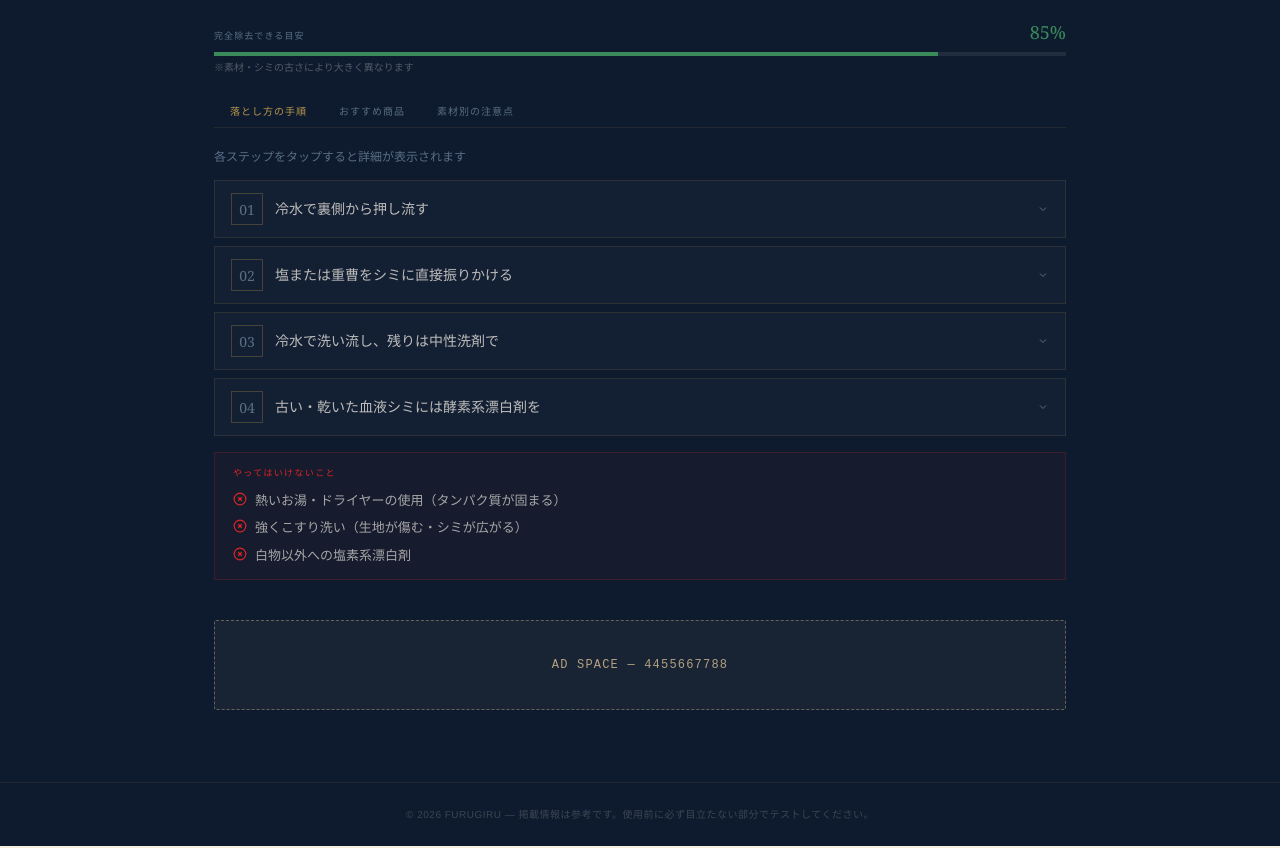
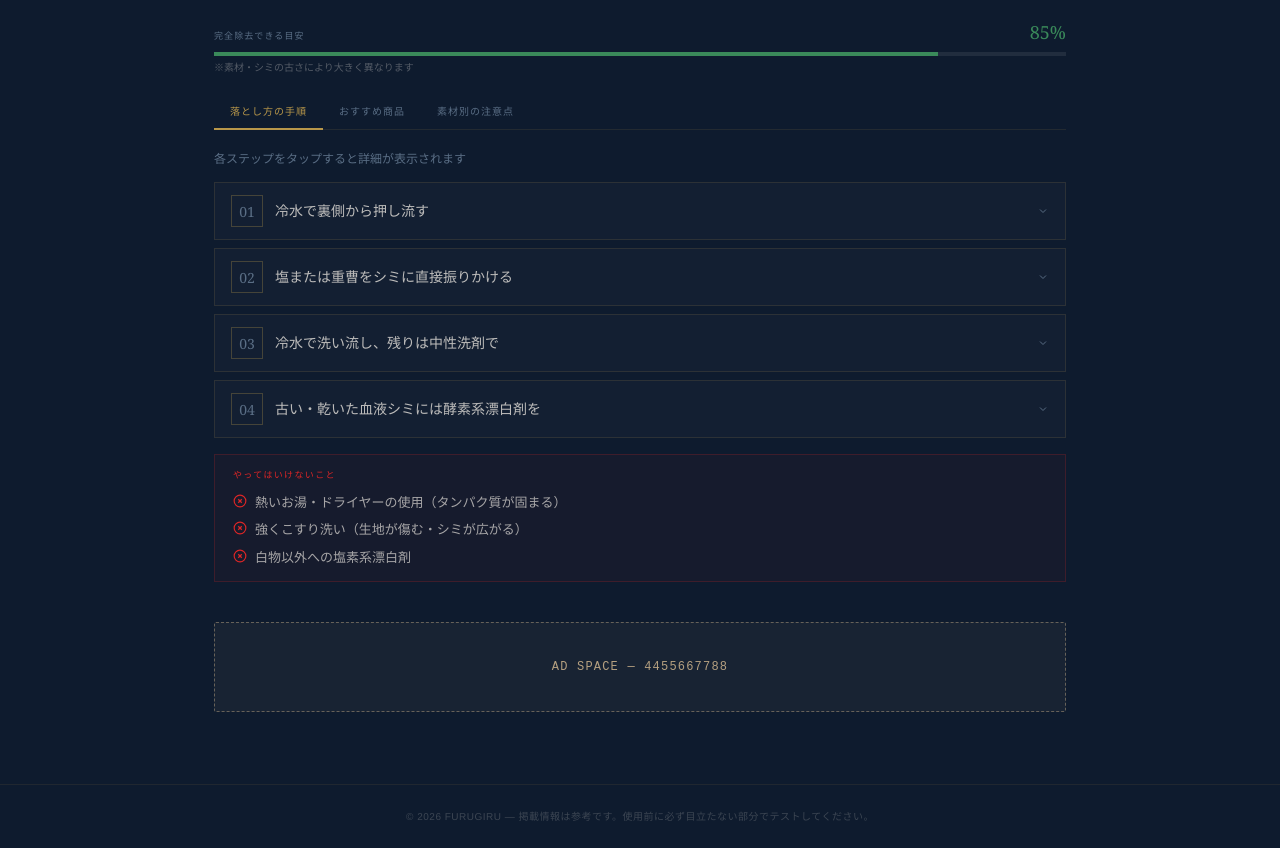
Before and after one commit to daichi5103-sudo/furugiru, a Next.js app: page /care/stain in a window 1280 px wide. Shown: the part 1038-1886 px from the top of the page. Built offline with nearby package versions, Linux system fonts and the light colour scheme; a web font is replaced by a local one.

Commit message:
fix: resolve duplicate borderBottom in StainClient

```diff
--- a/components/StainClient.tsx
+++ b/components/StainClient.tsx
@@ -151,7 +151,6 @@ export default function StainClient({ stains }: { stains: StainType[] }) {
           <button key={s.id} onClick={() => setActiveSection(s.id)} style={{
             padding: "9px 16px", fontSize: 10, letterSpacing: "0.1em", textTransform: "uppercase",
             color: activeSection === s.id ? GOLD : MUTED,
-            borderBottom: `2px solid ${activeSection === s.id ? GOLD : "transparent"}`,
             marginBottom: -1, background: "none", border: "none",
             borderBottom: `2px solid ${activeSection === s.id ? GOLD : "transparent"}`,
             cursor: "pointer", fontFamily: "'Helvetica Neue', sans-serif", transition: "color .15s", whiteSpace: "nowrap",
```
